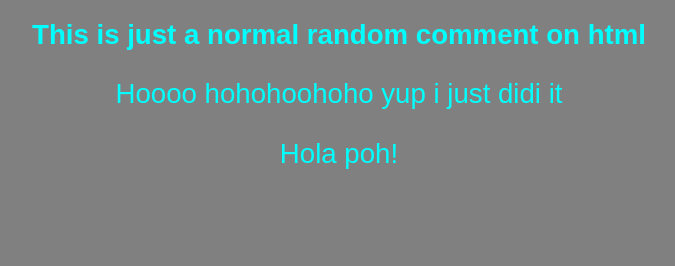
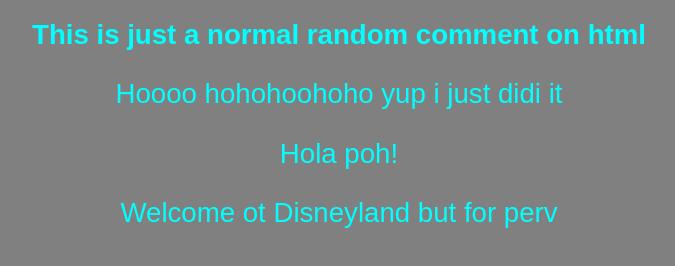
Before and after one commit to s-Woq/git-and-Github-practice, a plain HTML site: page index.html in a window 1280 px wide. Shown: the whole page, without its empty margins (301-976 px from the left). Drawn offline with Linux system fonts and the light colour scheme.

Commit message:
This is a new message

```diff
--- a/index.html
+++ b/index.html
@@ -11,6 +11,6 @@
     <h1>This is just a normal random comment on html</h1>
     <p>Hoooo hohohoohoho yup i just didi it</p>
     <p>Hola poh!</p>
-
+    <p>Welcome ot Disneyland but for perv</p>
 </body>
 </html>
```
